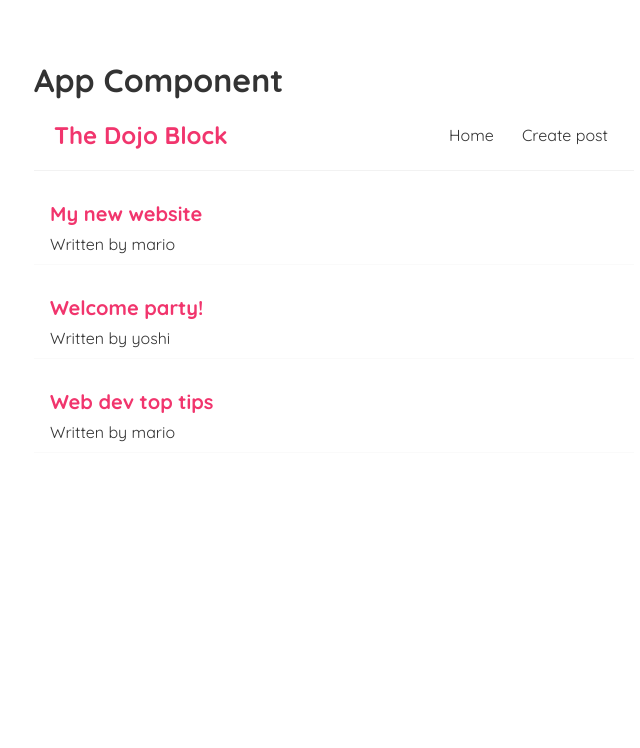
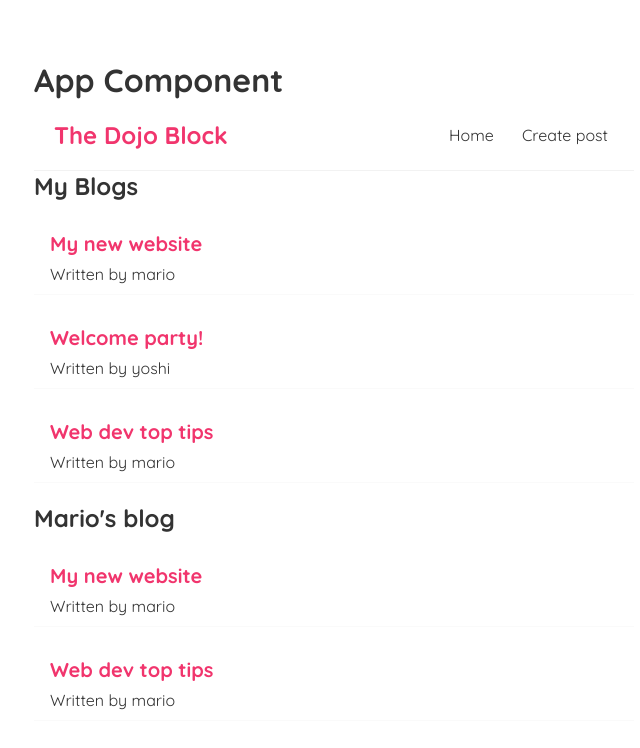
Before and after one commit to Brainiac-M/fox-blog, a React (Create React App) app: page / in a window 1280 px wide. Shown: the top 748 px of the page, without its empty margins (306-946 px from the left). Built offline with nearby package versions, Linux system fonts and the light colour scheme; the HTML template or start-up script is replaced by a standard one.

Commit message:
created Bloglist component

```diff
--- /dev/null
+++ b/src/Bloglist.js
@@ -0,0 +1,18 @@
+
+const Bloglist = ({blogs,title}) => {
+
+    return (
+        <div className ="blog-list">
+            <h2>{title}</h2>
+            {blogs.map((blog) => (
+             <div className = "blog-preview" key = {blog.id}>
+                <h2>{blog.title}</h2>
+                <p>Written by { blog.author}</p>
+             </div>
+            ))}
+        </div>
+
+     );
+}
+
+export default Bloglist;
--- a/src/Home.js
+++ b/src/Home.js
@@ -1,4 +1,5 @@
 import { useState } from "react";
+import Bloglist from "./Bloglist";
 
 const Home = () => {
      const [blogs, setBlogs] = useState([
@@ -9,12 +10,9 @@
 
     return (
         <div className = "home">
-        {blogs.map((blog) => (
-            <div className = "blog-preview" key = {blog.id}>
-                <h2>{blog.title}</h2>
-                <p>Written by { blog.author}</p>
-            </div>
-            ))}
+        <Bloglist blogs = {blogs}  title = "My Blogs" />
+        <Bloglist blogs = {blogs.filter((blog) => blog.author === "mario")}  title = "Mario's blog" />
+
         </div>
      );
 }
```
